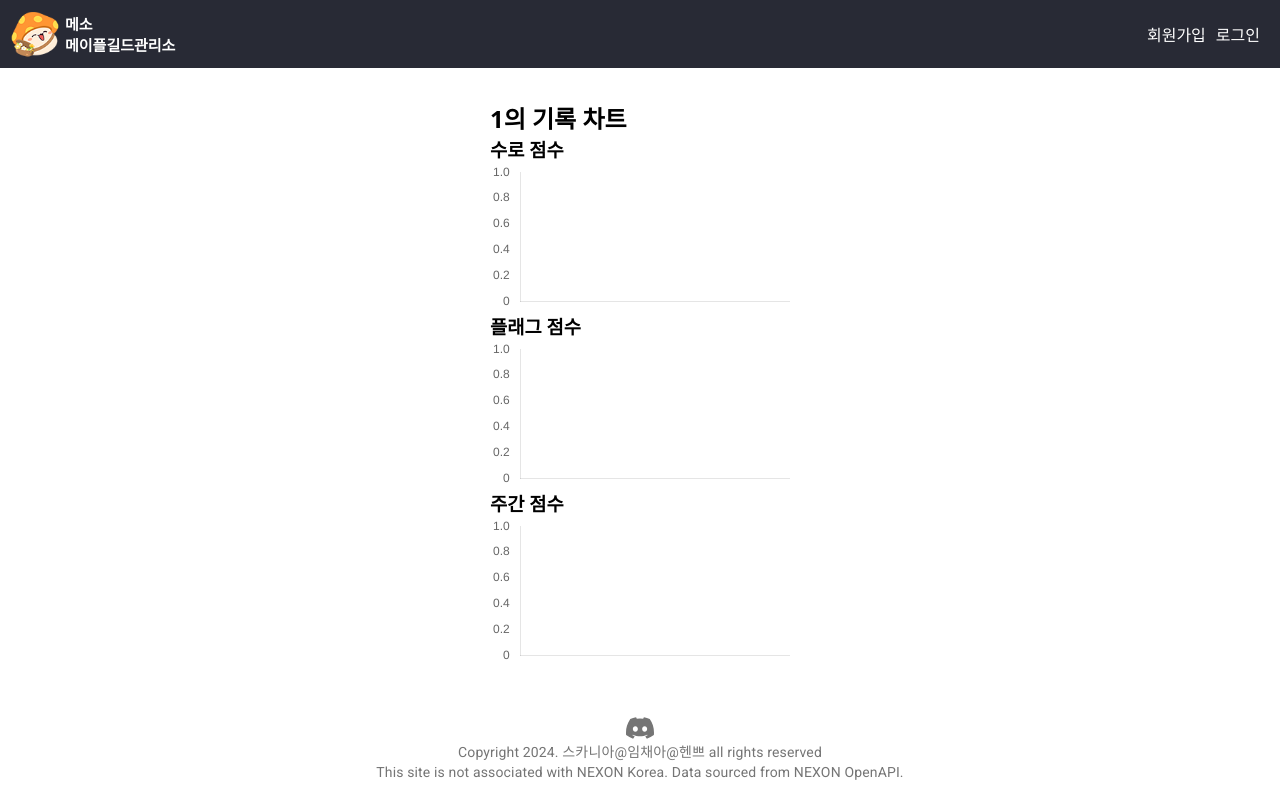
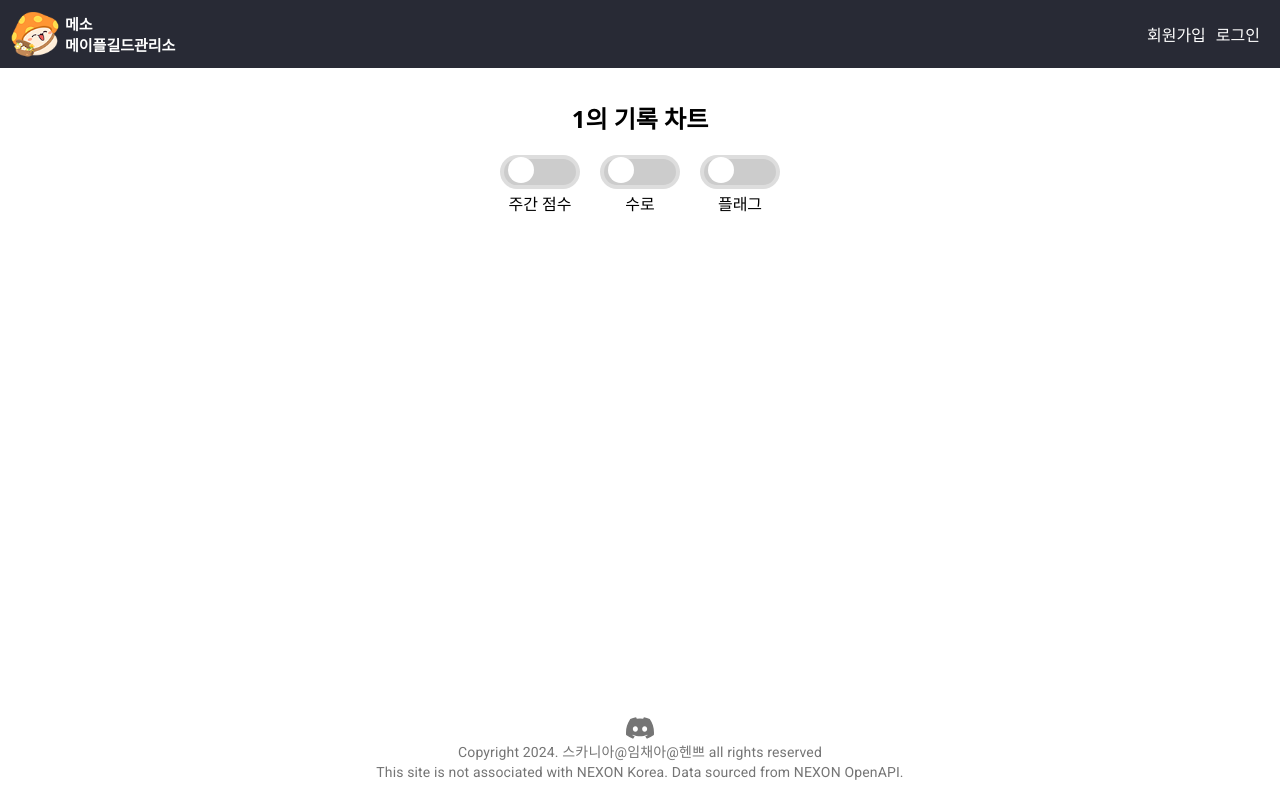
Before and after one commit to henniyoon/guild-manager, a React (Create React App) app in the folder client/: page /Graphpage/1 in a window 1280 px wide. Built offline with nearby package versions, Linux system fonts and the light colour scheme; no server answers.

Commit message:
라디오 css 힘들구만

```diff
--- a/client/src/pages/GraphPage/components/Chart.tsx
+++ b/client/src/pages/GraphPage/components/Chart.tsx
@@ -1,7 +1,9 @@
-import React, { useEffect, useState } from 'react';
-import { useParams } from 'react-router-dom';
-import axios from 'axios';
-import { Line } from 'react-chartjs-2';
+import React, { useEffect, useState } from "react";
+import { useParams } from "react-router-dom";
+import axios from "axios";
+import { Line } from "react-chartjs-2";
+import styles from "../styles/Chart.module.css";
+
 import {
   Chart as ChartJS,
   CategoryScale,
@@ -11,8 +13,8 @@ import {
   Title,
   Tooltip,
   Legend,
-  ChartData
-} from 'chart.js';
+  ChartData,
+} from "chart.js";
 
 // Line 차트에 필요한 요소들을 등록합니다.
 ChartJS.register(
@@ -29,18 +31,28 @@ const Chart = () => {
   const { memberName } = useParams();
 
   // 각 점수에 대한 ChartData 상태를 별도로 관리합니다.
-  const [weeklyScoreData, setWeeklyScoreData] = useState<ChartData<"line", number[], string>>({
+  const [weeklyScoreData, setWeeklyScoreData] = useState<
+    ChartData<"line", number[], string>
+  >({
     labels: [],
-    datasets: []
+    datasets: [],
   });
-  const [suroScoreData, setSuroScoreData] = useState<ChartData<"line", number[], string>>({
+  const [suroScoreData, setSuroScoreData] = useState<
+    ChartData<"line", number[], string>
+  >({
     labels: [],
-    datasets: []
+    datasets: [],
   });
-  const [flagScoreData, setFlagScoreData] = useState<ChartData<"line", number[], string>>({
+  const [flagScoreData, setFlagScoreData] = useState<
+    ChartData<"line", number[], string>
+  >({
     labels: [],
-    datasets: []
+    datasets: [],
   });
+
+  // 각 그래프의 표시 여부를 관리하는 useState 훅을 추가합니다.
+  const [selectedGraph, setSelectedGraph] = useState<string | null>(null);
+
   const options = {
     scales: {
       x: {
@@ -66,9 +78,10 @@ const Chart = () => {
         const data = response.data;
 
         // 데이터를 week 기준으로 오름차순 정렬
-        const sortedData = data.sort((a: { week: string; }, b: { week: string; }) => {
-            const weekA = a.week.split('-W');
-            const weekB = b.week.split('-W');
+        const sortedData = data.sort(
+          (a: { week: string }, b: { week: string }) => {
+            const weekA = a.week.split("-W");
+            const weekB = b.week.split("-W");
             const yearA = parseInt(weekA[0], 10);
             const yearB = parseInt(weekB[0], 10);
             const weekNumA = parseInt(weekA[1], 10);
@@ -79,72 +92,137 @@ const Chart = () => {
             } else {
               return weekNumA - weekNumB;
             }
-          });
-        const weeks = sortedData.map((item: { week: any; }) => item.week);
-        const weeklyScores = sortedData.map((item: { weekly_score: any; }) => item.weekly_score);
-        const suroScores = sortedData.map((item: { suro_score: any; }) => item.suro_score);
-        const flagScores = sortedData.map((item: { flag_score: any; }) => item.flag_score);
+          }
+        );
+        const weeks = sortedData.map((item: { week: any }) => item.week);
+        const weeklyScores = sortedData.map(
+          (item: { weekly_score: any }) => item.weekly_score
+        );
+        const suroScores = sortedData.map(
+          (item: { suro_score: any }) => item.suro_score
+        );
+        const flagScores = sortedData.map(
+          (item: { flag_score: any }) => item.flag_score
+        );
 
         // 주간 점수 데이터 설정
         setWeeklyScoreData({
           labels: weeks,
-          datasets: [{
-            label: '주간 점수',
+          datasets: [
+            {
+              label: "주간 점수",
               data: weeklyScores,
-            borderColor: 'rgba(255, 99, 132, 1)',
-            backgroundColor: 'rgba(255, 99, 132, 0.5)',
+              borderColor: "rgba(255, 99, 132, 1)",
+              backgroundColor: "rgba(255, 99, 132, 0.5)",
               fill: false,
-          }]
+            },
+          ],
         });
 
         // 수로 점수 데이터 설정
         setSuroScoreData({
           labels: weeks,
-          datasets: [{
-            label: '수로 점수',
+          datasets: [
+            {
+              label: "수로 점수",
               data: suroScores,
-            borderColor: 'rgba(54, 162, 235, 1)',
-            backgroundColor: 'rgba(54, 162, 235, 0.5)',
+              borderColor: "rgba(54, 162, 235, 1)",
+              backgroundColor: "rgba(54, 162, 235, 0.5)",
               fill: false,
-          }]
+            },
+          ],
         });
 
         // 플래그 점수 데이터 설정
         setFlagScoreData({
           labels: weeks,
-          datasets: [{
-            label: '플래그 점수',
+          datasets: [
+            {
+              label: "플래그 점수",
               data: flagScores,
-            borderColor: 'rgba(255, 206, 86, 1)',
-            backgroundColor: 'rgba(255, 206, 86, 0.5)',
+              borderColor: "rgba(255, 206, 86, 1)",
+              backgroundColor: "rgba(255, 206, 86, 0.5)",
               fill: false,
-          }]
+            },
+          ],
         });
       } catch (error) {
-        console.error('Error fetching data:', error);
+        console.error("Error fetching data:", error);
       }
     };
 
     fetchData();
   }, [memberName]);
 
+  // 라디오 버튼을 클릭할 때 선택된 그래프를 변경합니다.
+  const handleGraphChange = (graphName: string) => {
+    setSelectedGraph(graphName);
+  };
+
   return (
-    <div>
+    <div className={styles.chartContainer}>
       <h2>{memberName}의 기록 차트</h2>
-      <div>
-        <h3>수로 점수</h3>
-        <Line data={suroScoreData} options={options}/>
+      {/* 라디오 버튼 그룹 */}
+      <div className={styles.toggleButtons}>
+        <div className={styles.toggleButton}>
+          <input
+            type="radio"
+            title="weeklyScore"
+            name="graph"
+            id="weeklyScore"
+            checked={selectedGraph === "주간 점수"}
+            onChange={() => handleGraphChange("주간 점수")}
+          />
+          <label htmlFor="weeklyScore" className={styles.slider}></label>
+          <span className={styles.toggleButtonLabel}>주간 점수</span>
         </div>
-      <div>
-        <h3>플래그 점수</h3>
-        <Line data={flagScoreData} options={options}/>
+        <div className={styles.toggleButton}>
+          <input
+            type="radio"
+            title="suroScore"
+            name="graph"
+            id="suroScore"
+            checked={selectedGraph === "수로 점수"}
+            onChange={() => handleGraphChange("수로 점수")}
+          />
+          <label htmlFor="suroScore" className={styles.slider}></label>
+          <span className={styles.toggleButtonLabel}>수로</span>
         </div>
-      <div>
-        <h3>주간 점수</h3>
-        <Line data={weeklyScoreData} options={options}/>
+        <div className={styles.toggleButton}>
+          <input
+            type="radio"
+            title="flagScore"
+            name="graph"
+            id="flagScore"
+            checked={selectedGraph === "플래그 점수"}
+            onChange={() => handleGraphChange("플래그 점수")}
+          />
+          <label htmlFor="flagScore" className={styles.slider}></label>
+          <span className={styles.toggleButtonLabel}>플래그</span>
         </div>
       </div>
+      {/* 선택된 그래프만 표시 */}
+      {selectedGraph === "주간 점수" && (
+        <div className={styles.graph}>
+          <h3>주간 점수</h3>
+          <Line data={weeklyScoreData} options={options} />
+        </div>
+      )}
+      {selectedGraph === "수로 점수" && (
+        <div className={styles.graph}>
+          <h3>수로</h3>
+          <Line data={suroScoreData} options={options} />
+        </div>
+      )}
+      {selectedGraph === "플래그 점수" && (
+        <div className={styles.graph}>
+          <h3>플래그</h3>
+          <Line data={flagScoreData} options={options} />
+        </div>
+      )}
+    </div>
   );
+
 };
 
 export default Chart;
--- /dev/null
+++ b/client/src/pages/GraphPage/styles/Chart.module.css
@@ -0,0 +1,79 @@
+.toggleButtons {
+    display: flex;
+    flex-direction: row;
+    justify-content: center;
+    margin: 10px;
+  }
+
+  .toggleButton {
+    cursor: pointer;
+    margin:10px;
+    position: relative;
+    display: inline-block;
+    width: 80px;
+    height: 34px;
+    background-color: #ddd;
+    border-radius: 17px;
+    transition: background-color 0.3s;
+  }
+
+  .slider {
+    position: absolute;
+    bottom: 4px;
+    left: 4px;
+    right: 4px;
+    top: 4px;
+    background-color: #ccc;
+    transition: 0.4s;
+    border-radius: 16px;
+  }
+
+  .slider::before {
+    position: absolute;
+    content: "";
+    height: 26px;
+    width: 26px;
+    left: 4px;
+    bottom: 2px;
+    background-color: white;
+    transition: 0.4s;
+    border-radius: 50%;
+  }
+
+  .toggleButton input:checked + .slider {
+    background-color: #2196F3;
+  }
+
+  .toggleButton input:checked + .slider::before {
+    transform: translateX(46px);
+  }
+
+  .toggleButtonLabel {
+    display: block;
+    position: absolute;
+    cursor: pointer;
+    text-align: center;
+    width: 80px;
+    height: 34px;
+    line-height: 34px;
+    transition: color 0.3s;
+    margin-top: 10px; /* 여기에 마진을 추가 */
+  }
+
+  .toggleButton input[type="radio"] {
+    opacity: 0;
+    width: 0;
+    height: 0;
+    margin: 0;
+    padding: 0;
+  }
+
+
+  .chartContainer {
+    width: 60vw; /* 또는 원하는 너비 */
+    margin: auto; /* 중앙 정렬 */
+  }
+
+  h2 {
+    text-align: center;
+  }
--- a/client/src/styles/Header.module.css
+++ b/client/src/styles/Header.module.css
@@ -19,7 +19,6 @@
 .logoImage {
   max-height: 50px; /* 이미지 최대 높이 설정 */
 }
-
 .link {
   text-decoration: none;
   color: inherit;
```
Lines whose indentation alone changed are shown as unchanged.
